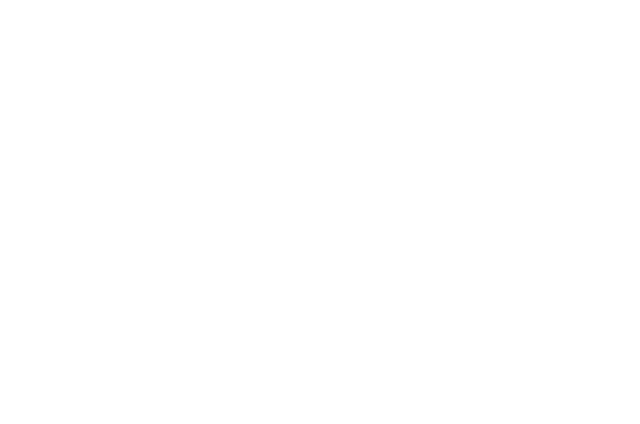
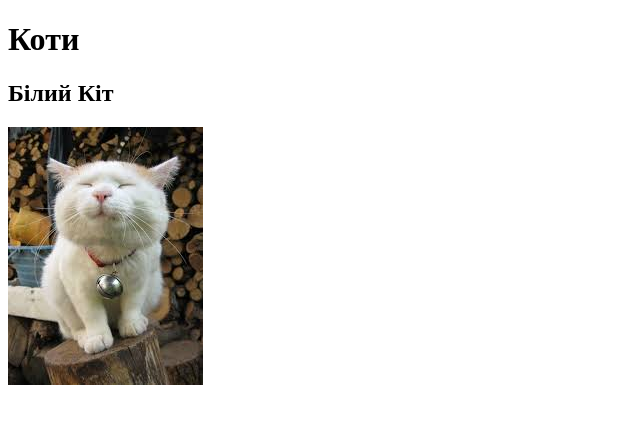
Before and after one commit to Lubomyr021/web-project, a plain HTML site: page index.html in a window 1280 px wide. Shown: the whole page, without its empty margins (0-640 px from the left). Drawn offline with Linux system fonts and the light colour scheme.

Commit message:
Initial HTML Code

```diff
--- a/index.html
+++ b/index.html
@@ -6,7 +6,8 @@
     <title>Document</title>
   </head>
   <body>
-
-
+    <h1>Коти</h1>
+    <h2>Білий Кіт</h2>
+    <img src="img/images0511.jpg" alt="Білий Кіт">
   </body>
 </html>
```
Also changed, not shown: img/b9c47ef70bff06613d397abfce02c6e7.jpg (added), img/images0511.jpg (added).
